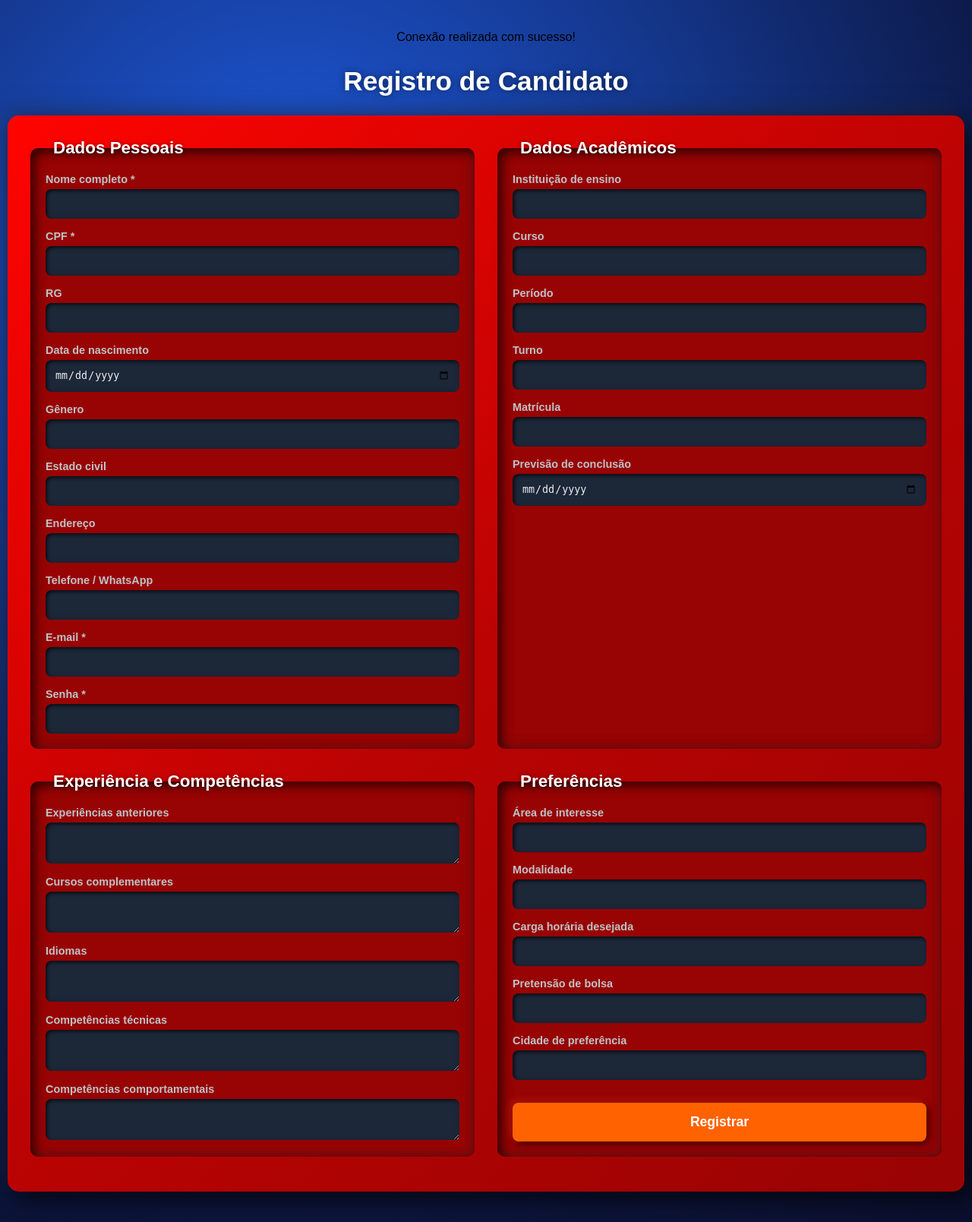
After one commit to Carapecov/Bit-Vagas, a PHP site: page /registro.php in a window 1280 px wide. The commit adds this page. Shown: the whole page at 76% size. Run offline with PHP 8.4, Linux system fonts and the light colour scheme.

Commit message:
Página de Registro conectada com banco de dados

```diff
--- /dev/null
+++ b/css/Registro.css
@@ -0,0 +1,159 @@
+body {
+    font-family: Arial, sans-serif;
+    background: radial-gradient(circle at 30% 20%, #1e5be0, #0d1b4c 60%, #0a0f2d 100%);
+    min-height: 100vh;
+    display: flex;
+    flex-direction: column;
+    align-items: center;
+    padding: 40px 20px;
+    margin: 0;
+    box-sizing: border-box;
+}
+
+h2 {
+    color: #ecf0f1;
+    text-align: center;
+    font-size: 2.2em;
+    margin-bottom: 25px;
+    text-shadow: 0 0 10px rgba(0, 0, 0, 0.5);
+}
+
+p {
+    padding: 12px 25px;
+    border-radius: 5px;
+    margin-bottom: 25px;
+    font-weight: bold;
+    text-shadow: 1px 1px 2px rgba(0, 0, 0, 0.3);
+    width: 100%;
+    max-width: 1200px;
+    box-sizing: border-box;
+}
+
+p[style*="color:red"] {
+    background-color: rgba(231, 76, 60, 0.9);
+    color: #fff !important;
+}
+
+p[style*="color:green"] {
+    background-color: rgba(46, 204, 113, 0.9);
+    color: #fff !important;
+}
+
+.form-container {
+    width: 100%;
+    max-width: 1200px;
+    min-height: 80vh;
+    background: linear-gradient(135deg, #ff0400, #bb0303, #980303);
+    backdrop-filter: blur(15px) saturate(180%);
+    -webkit-backdrop-filter: blur(15px) saturate(180%);
+    border-radius: 15px;
+    border: none;
+    box-shadow:
+        10px 10px 30px rgba(0, 0, 0, 0.7),
+        -10px -10px 30px rgba(40, 50, 70, 0.3);
+    padding: 30px;
+}
+
+.form-container form {
+    display: flex;
+    flex-wrap: wrap;
+    gap: 30px;
+    justify-content: space-between;
+}
+
+.panel {
+    border: none;
+    border-radius: 10px;
+    padding: 20px;
+    margin: 0;
+    flex: 1 1 450px;
+    display: flex;
+    flex-direction: column;
+    gap: 15px;
+    background: #980303;
+    box-shadow:
+        inset 5px 5px 15px rgba(0, 0, 0, 0.7),
+        inset -5px -5px 15px rgba(40, 50, 70, 0.2);
+}
+
+legend {
+    width: auto;
+    padding: 0 10px;
+}
+
+.panel h3 {
+    margin: 0;
+    color: #fff;
+    font-size: 1.4em;
+    text-shadow: 0 0 5px rgba(0, 0, 0, 0.5);
+}
+
+.panel div {
+    display: flex;
+    flex-direction: column;
+}
+
+.panel-wide {
+    flex-basis: 100% !important;
+}
+
+label {
+    color: #bdc3c7;
+    margin-bottom: 5px;
+    font-size: 0.9em;
+    font-weight: bold;
+}
+
+input[type="text"],
+input[type="email"],
+input[type="password"],
+input[type="date"],
+.panel textarea {
+    width: 100%;
+    padding: 12px;
+    border-radius: 8px;
+    border: none;
+    background: #1c2738;
+    color: #ecf0f1;
+    box-sizing: border-box;
+    transition: 0.3s ease;
+    box-shadow:
+        inset 2px 2px 5px rgba(0, 0, 0, 0.7),
+        inset -2px -2px 5px rgba(40, 50, 70, 0.2);
+}
+
+input:focus,
+textarea:focus {
+    border: 1px solid #ff6200;
+    box-shadow: 0 0 8px #ff6200;
+    outline: none;
+}
+
+input::placeholder,
+textarea::placeholder {
+    color: rgba(255, 255, 255, 0.5);
+}
+
+button[type="submit"] {
+    width: 100%;
+    padding: 15px;
+    border-radius: 8px;
+    border: none;
+    background: #ff6200;
+    color: #fff;
+    font-size: 1.1em;
+    font-weight: bold;
+    cursor: pointer;
+    transition: 0.3s ease;
+    box-shadow:
+        4px 4px 10px rgba(0, 0, 0, 0.5),
+        -4px -4px 10px rgba(255, 98, 0, 0.2);
+    margin-top: 15px;
+}
+
+button[type="submit"]:hover {
+    background: #ff3700;
+    box-shadow:
+        inset 2px 2px 5px rgba(0, 0, 0, 0.5),
+        inset -2px -2px 5px rgba(255, 98, 0, 0.2);
+}
--- a/login.php
+++ b/login.php
@@ -69,7 +69,7 @@
     </main>
 
     <footer>
-        <p>&copy; 2025 Portal de Estágio - Todos os direitos reservados.</p>
+        <p>&copy; 2025 BitVagas - Todos os direitos reservados.</p>
     </footer>
 </body>
 </html>
--- /dev/null
+++ b/registro.php
@@ -0,0 +1,224 @@
+<?php
+session_start();
+include("config/conexao.php");
+
+$erro = "";
+$sucesso = "";
+
+if ($_SERVER["REQUEST_METHOD"] == "POST") {
+  function limpar($dado) {
+    return htmlspecialchars(trim($dado));
+  }
+
+  $nome = limpar($_POST["nome"]);
+  $cpf = limpar($_POST["cpf"]);
+  $rg = limpar($_POST["rg"]);
+  $data_nascimento = limpar($_POST["data_nascimento"]);
+  $genero = limpar($_POST["genero"]);
+  $estado_civil = limpar($_POST["estado_civil"]);
+  $endereco = limpar($_POST["endereco"]);
+  $telefone = limpar($_POST["telefone"]);
+  $email = limpar($_POST["email"]);
+  $senha = limpar($_POST["senha"]);
+  $instituicao = limpar($_POST["instituicao"]);
+  $curso = limpar($_POST["curso"]);
+  $periodo = limpar($_POST["periodo"]);
+  $turno = limpar($_POST["turno"]);
+  $matricula = limpar($_POST["matricula"]);
+  $conclusao = limpar($_POST["conclusao"]);
+  $experiencia = limpar($_POST["experiencia"]);
+  $cursos_complementares = limpar($_POST["cursos_complementares"]);
+  $idiomas = limpar($_POST["idiomas"]);
+  $competencias_tecnicas = limpar($_POST["competencias_tecnicas"]);
+  $competencias_comportamentais = limpar($_POST["competencias_comportamentais"]);
+  $area_interesse = limpar($_POST["area_interesse"]);
+  $modalidade = limpar($_POST["modalidade"]);
+  $carga_horaria = limpar($_POST["carga_horaria"]);
+  $pretensao_bolsa = limpar($_POST["pretensao_bolsa"]);
+  $cidade_preferencia = limpar($_POST["cidade_preferencia"]);
+
+  if (empty($nome) || empty($cpf) || empty($email) || empty($senha)) {
+    $erro = "Preencha todos os campos obrigatórios (nome, CPF, e-mail e senha).";
+  } elseif (!filter_var($email, FILTER_VALIDATE_EMAIL)) {
+    $erro = "E-mail inválido.";
+  } else {
+    $verifica = $conn->prepare("SELECT id_usuario FROM usuarios WHERE cpf=? OR email=?");
+    $verifica->bind_param("ss", $cpf, $email);
+    $verifica->execute();
+    $verifica->store_result();
+
+    if ($verifica->num_rows > 0) {
+      $erro = "Já existe um cadastro com esse CPF ou e-mail.";
+    } else {
+      $senha_hash = password_hash($senha, PASSWORD_DEFAULT);
+
+      $stmt = $conn->prepare("INSERT INTO usuarios
+      (nome, cpf, rg, data_nascimento, genero, estado_civil, endereco, telefone, email, senha,
+       instituicao, curso, periodo, turno, matricula, conclusao, experiencia, cursos_complementares,
+       idiomas, competencias_tecnicas, competencias_comportamentais, area_interesse, modalidade,
+       carga_horaria, pretensao_bolsa, cidade_preferencia)
+      VALUES (?,?,?,?,?,?,?,?,?,?,?,?,?,?,?,?,?,?,?,?,?,?,?,?,?,?)");
+
+      $stmt->bind_param("ssssssssssssssssssssssssss",
+        $nome, $cpf, $rg, $data_nascimento, $genero, $estado_civil, $endereco, $telefone, $email, $senha_hash,
+        $instituicao, $curso, $periodo, $turno, $matricula, $conclusao, $experiencia, $cursos_complementares,
+        $idiomas, $competencias_tecnicas, $competencias_comportamentais, $area_interesse, $modalidade,
+        $carga_horaria, $pretensao_bolsa, $cidade_preferencia
+      );
+
+      if ($stmt->execute()) {
+        $sucesso = "Cadastro realizado com sucesso!";
+        header("Location: vagas.php");
+        exit();
+      } else {
+        $erro = "Erro ao cadastrar: " . $stmt->error;
+      }
+      $stmt->close();
+    }
+    $verifica->close();
+  }
+}
+?>
+
+<!DOCTYPE html>
+<html lang="pt-BR">
+<head>
+  <meta charset="UTF-8">
+  <title>Registro de Candidato</title>
+  <link rel="stylesheet" href="css/Registro.css">
+</head>
+<body>
+  <body>
+  <h2 style="text-align:center; color:#fff;">Registro de Candidato</h2>
+
+  <?php if ($erro) echo "<p style='color:red; text-align:center;'>$erro</p>"; ?>
+  <?php if ($sucesso) echo "<p style='color:green; text-align:center;'>$sucesso</p>"; ?>
+
+  <div class="form-container">
+    <form method="POST" action="">
+
+      <fieldset class="panel">
+        <legend><h3 class="panel-wide">Dados Pessoais</h3></legend>
+        <div>
+          <label>Nome completo *</label>
+          <input type="text" name="nome">
+        </div>
+        <div>
+          <label>CPF *</label>
+          <input type="text" name="cpf">
+        </div>
+        <div>
+          <label>RG</label>
+          <input type="text" name="rg">
+        </div>
+        <div>
+          <label>Data de nascimento</label>
+          <input type="date" name="data_nascimento">
+        </div>
+        <div>
+          <label>Gênero</label>
+          <input type="text" name="genero">
+        </div>
+        <div>
+          <label>Estado civil</label>
+          <input type="text" name="estado_civil">
+        </div>
+        <div class="panel-wide">
+          <label>Endereço</label>
+          <input type="text" name="endereco">
+        </div>
+        <div>
+          <label>Telefone / WhatsApp</label>
+          <input type="text" name="telefone">
+        </div>
+        <div>
+          <label>E-mail *</label>
+          <input type="email" name="email">
+        </div>
+        <div>
+          <label>Senha *</label>
+          <input type="password" name="senha">
+        </div>
+      </fieldset>
+
+      <fieldset class="panel">
+        <legend><h3 class="panel-wide">Dados Acadêmicos</h3></legend>
+        <div>
+          <label>Instituição de ensino</label>
+          <input type="text" name="instituicao">
+        </div>
+        <div>
+          <label>Curso</label>
+          <input type="text" name="curso">
+        </div>
+        <div>
+          <label>Período</label>
+          <input type="text" name="periodo">
+        </div>
+        <div>
+          <label>Turno</label>
+          <input type="text" name="turno">
+        </div>
+        <div>
+          <label>Matrícula</label>
+          <input type="text" name="matricula">
+        </div>
+        <div>
+          <label>Previsão de conclusão</label>
+          <input type="date" name="conclusao">
+        </div>
+      </fieldset>
+
+      <fieldset class="panel">
+        <legend><h3 class="panel-wide">Experiência e Competências</h3></legend>
+        <div class="panel-wide">
+          <label>Experiências anteriores</label>
+          <textarea name="experiencia"></textarea>
+        </div>
+        <div class="panel-wide">
+          <label>Cursos complementares</label>
+          <textarea name="cursos_complementares"></textarea>
+        </div>
+        <div class="panel-wide">
+          <label>Idiomas</label>
+          <textarea name="idiomas"></textarea>
+        </div>
+        <div class="panel-wide">
+          <label>Competências técnicas</label>
+          <textarea name="competencias_tecnicas"></textarea>
+        </div>
+        <div class="panel-wide">
+          <label>Competências comportamentais</label>
+          <textarea name="competencias_comportamentais"></textarea>
+        </div>
+      </fieldset>
+
+      <fieldset class="panel">
+        <legend><h3 class="panel-wide">Preferências</h3></legend>
+        <div>
+          <label>Área de interesse</label>
+          <input type="text" name="area_interesse">
+        </div>
+        <div>
+          <label>Modalidade</label>
+          <input type="text" name="modalidade">
+        </div>
+        <div>
+          <label>Carga horária desejada</label>
+          <input type="text" name="carga_horaria">
+        </div>
+        <div>
+          <label>Pretensão de bolsa</label>
+          <input type="text" name="pretensao_bolsa">
+        </div>
+        <div class="panel-wide">
+          <label>Cidade de preferência</label>
+          <input type="text" name="cidade_preferencia">
+        </div>
+        <button type="submit">Registrar</button>
+      </fieldset>
+
+    </form>
+  </div>
+</body>
+</html>
```
